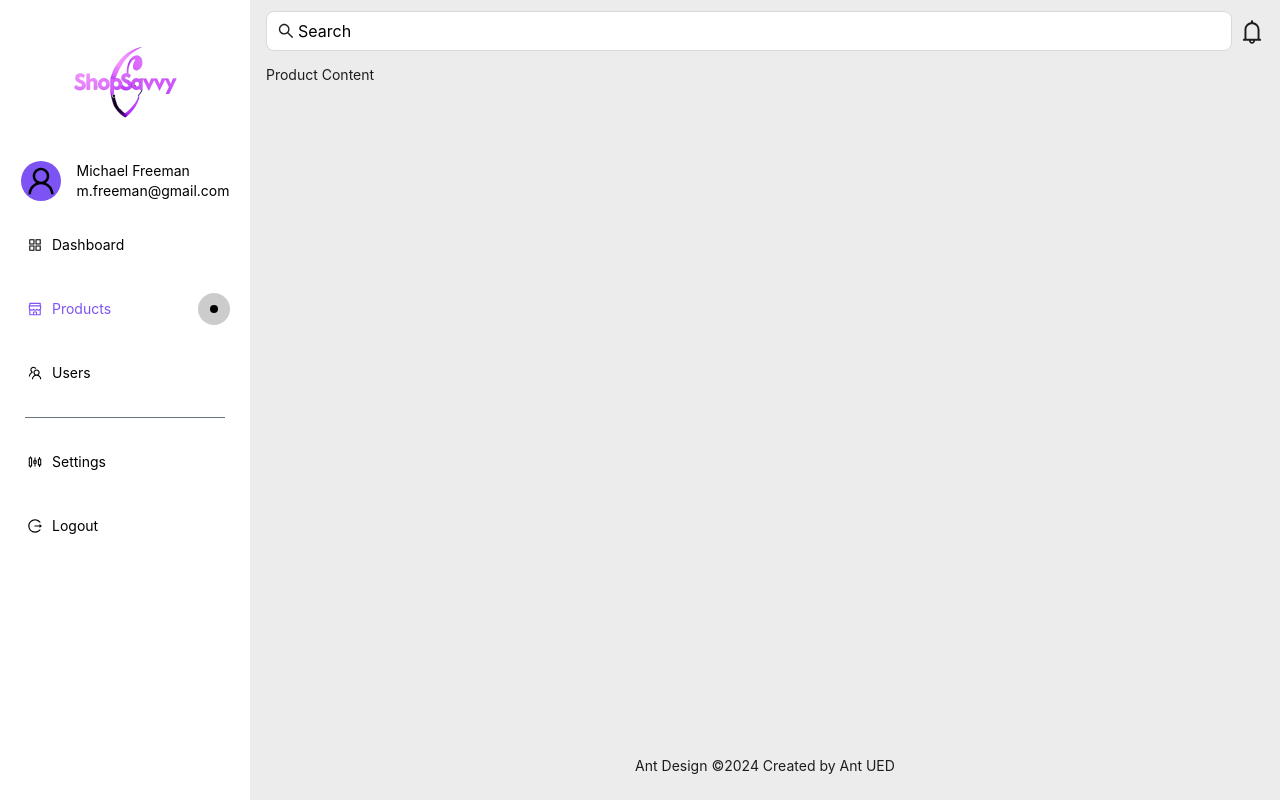
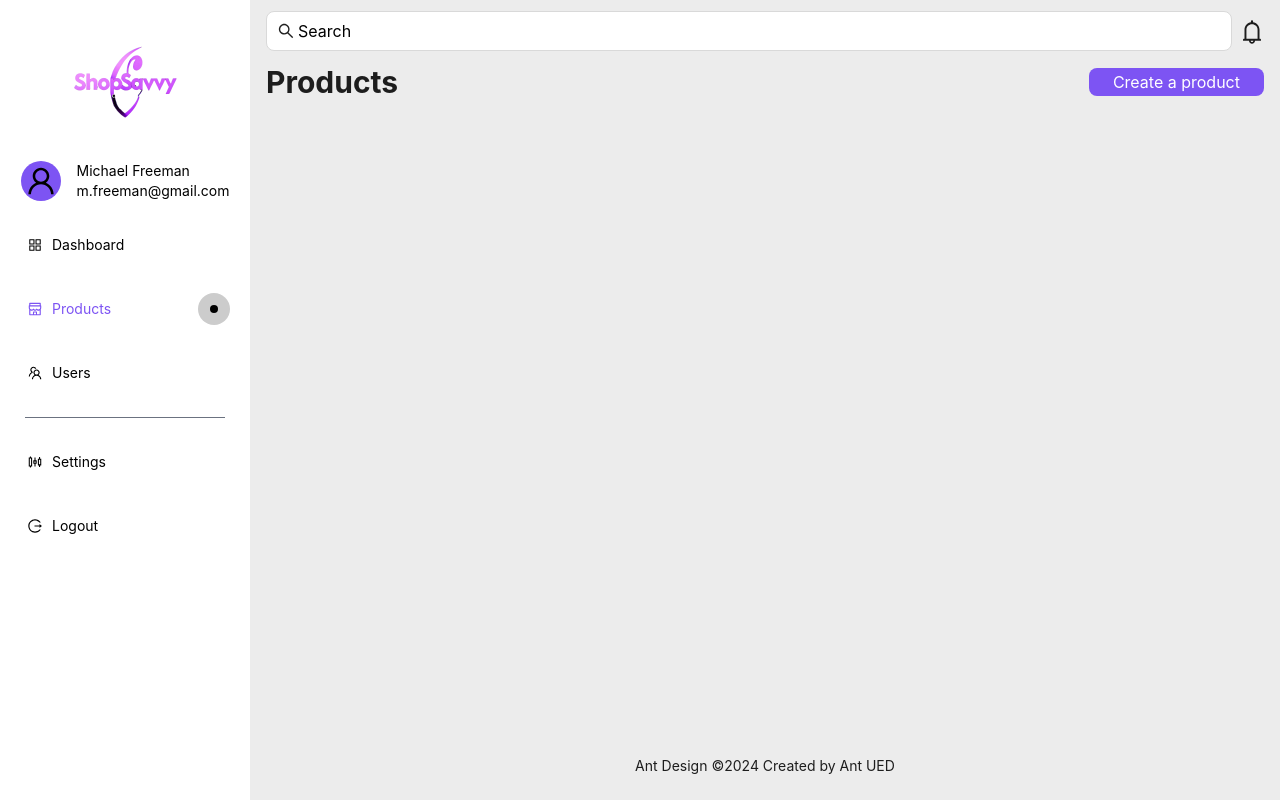
Before and after one commit to emmanex0121/shopsavvy, a React (Vite) app in the folder frontend/: page /dashboard in a window 1280 px wide. Both pictures are taken after a click on the item "Products". Built offline with nearby package versions, Linux system fonts and the light colour scheme.

Commit message:
Started working with Products section

```diff
--- a/frontend/src/common/components/layout/ProductsContent.jsx
+++ b/frontend/src/common/components/layout/ProductsContent.jsx
@@ -1,7 +1,15 @@
+import CustomButton from "../ui/CustomButton";
+
 const ProductsContent = () => {
+  const handleClick = () => {
+    alert("Input button clicked!");
+  };
   return (
     <div>
-      <span>Product Content</span>
+      <div className="flex flex-wrap items-center justify-between gap-6">
+        <h1 className="text-3xl font-bold">Products</h1>
+        <CustomButton value="Create a product" onClick={handleClick} />
+      </div>
     </div>
   );
 };
--- /dev/null
+++ b/frontend/src/common/components/ui/CustomButton.jsx
@@ -0,0 +1,27 @@
+import PropTypes from "prop-types";
+
+const CustomButton = ({ value, onClick }) => {
+  return (
+    <input
+      type="button"
+      value={value}
+      onClick={onClick}
+      style={{
+        padding: "0.1rem 1.5rem",
+        backgroundColor: "#7D54F3",
+        color: "#fff",
+        border: "none",
+        borderRadius: "0.5rem",
+        cursor: "pointer",
+        fontSize: "1rem",
+      }}
+    />
+  );
+};
+
+CustomButton.propTypes = {
+  value: PropTypes.string,
+  onClick: PropTypes.func,
+};
+
+export default CustomButton;
--- /dev/null
+++ b/frontend/src/common/components/ui/CustomTable.jsx
@@ -0,0 +1,65 @@
+import React, { useState } from "react";
+import { Button, Flex, Table } from "antd";
+const columns = [
+  {
+    title: "Name",
+    dataIndex: "name",
+  },
+  {
+    title: "Age",
+    dataIndex: "age",
+  },
+  {
+    title: "Address",
+    dataIndex: "address",
+  },
+];
+const dataSource = Array.from({
+  length: 46,
+}).map((_, i) => ({
+  key: i,
+  name: `Edward King ${i}`,
+  age: 32,
+  address: `London, Park Lane no. ${i}`,
+}));
+const CustomeTable = () => {
+  const [selectedRowKeys, setSelectedRowKeys] = useState([]);
+  const [loading, setLoading] = useState(false);
+  const start = () => {
+    setLoading(true);
+    // ajax request after empty completing
+    setTimeout(() => {
+      setSelectedRowKeys([]);
+      setLoading(false);
+    }, 1000);
+  };
+  const onSelectChange = (newSelectedRowKeys) => {
+    console.log("selectedRowKeys changed: ", newSelectedRowKeys);
+    setSelectedRowKeys(newSelectedRowKeys);
+  };
+  const rowSelection = {
+    selectedRowKeys,
+    onChange: onSelectChange,
+  };
+  const hasSelected = selectedRowKeys.length > 0;
+  return (
+    <Flex gap="middle" vertical>
+      <Flex align="center" gap="middle">
+        <Button
+          type="primary"
+          onClick={start}
+          disabled={!hasSelected}
+          loading={loading}>
+          Reload
+        </Button>
+        {hasSelected ? `Selected ${selectedRowKeys.length} items` : null}
+      </Flex>
+      <Table
+        rowSelection={rowSelection}
+        columns={columns}
+        dataSource={dataSource}
+      />
+    </Flex>
+  );
+};
+export default CustomeTable;
```
